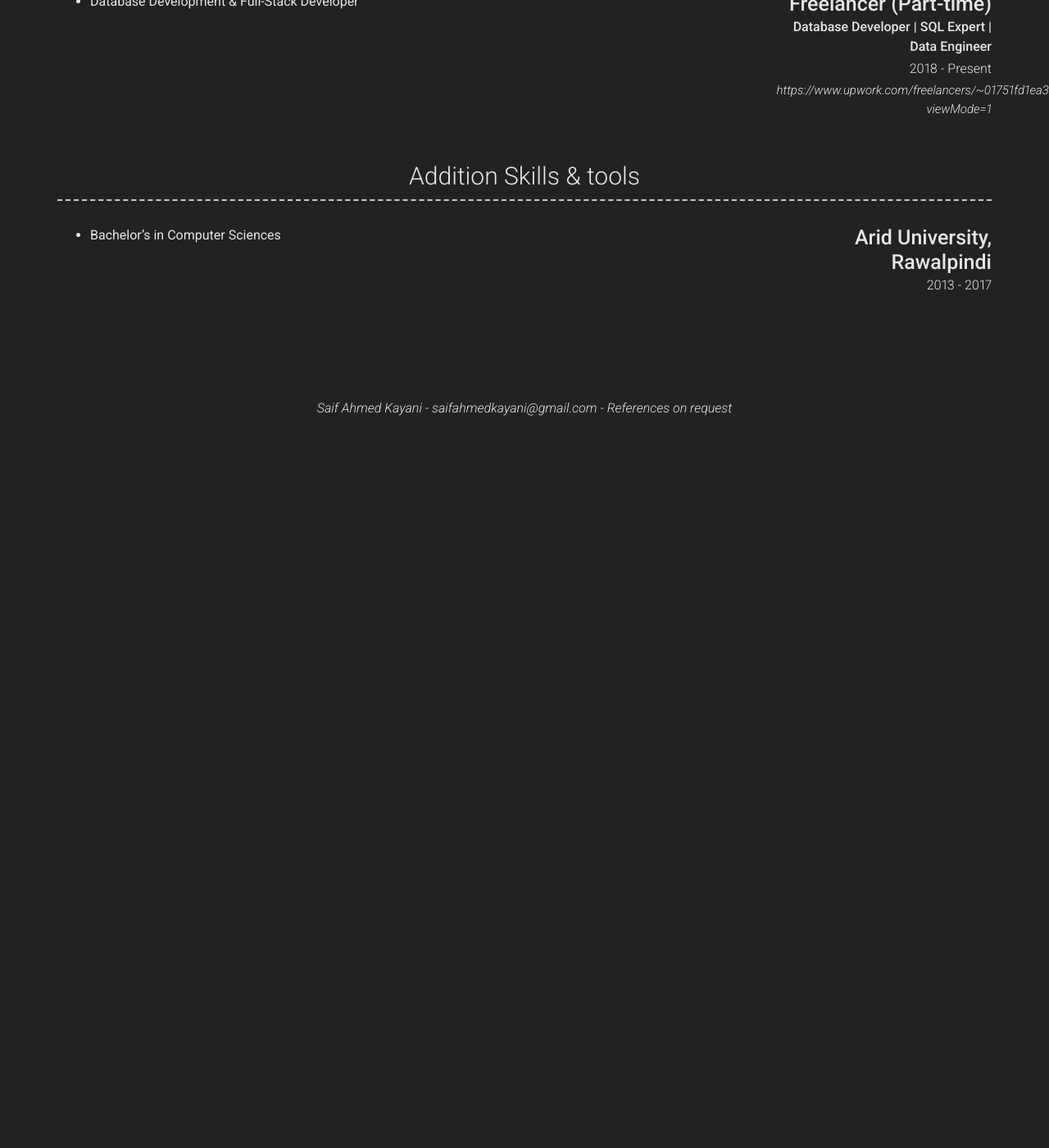
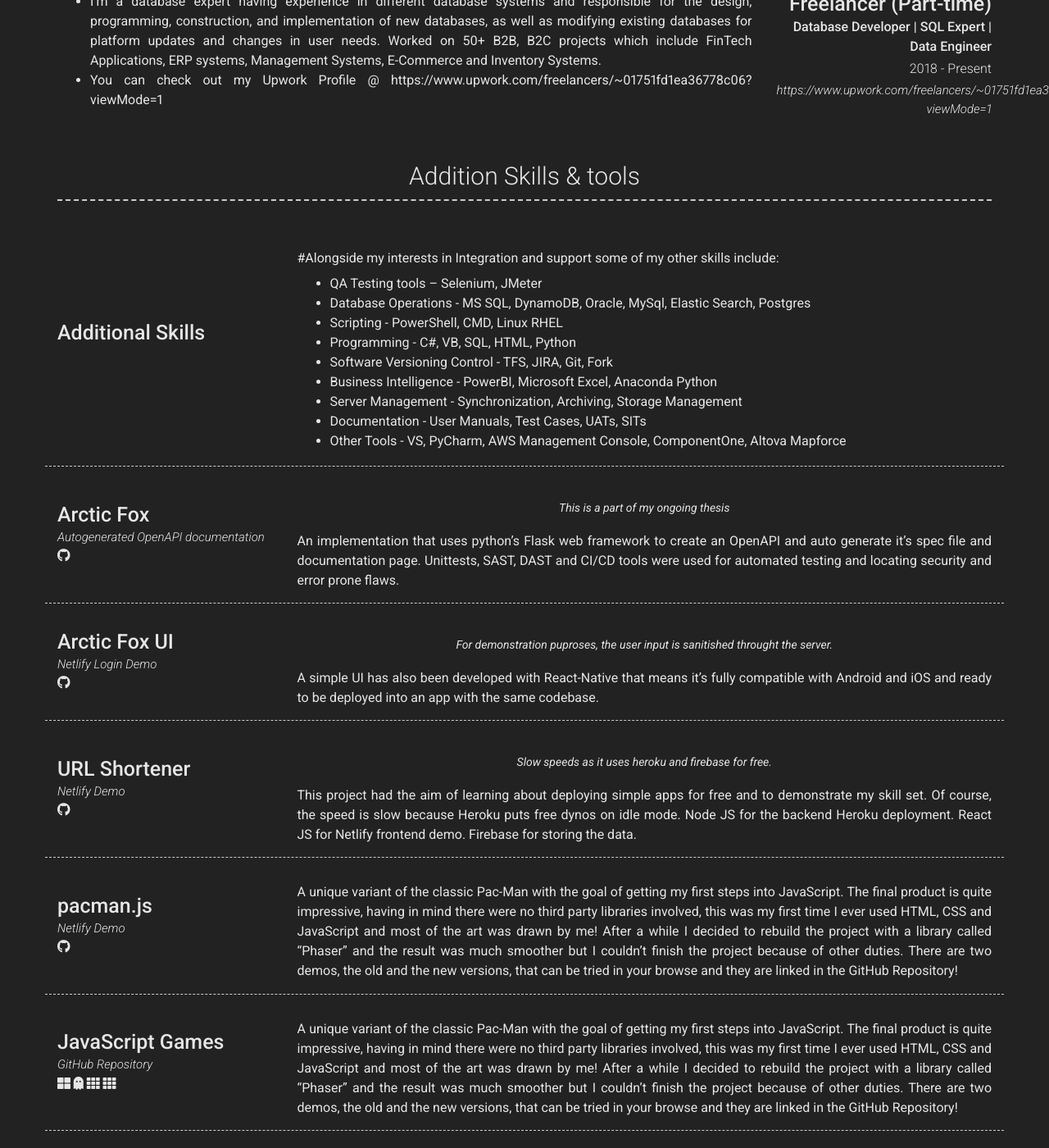
Before and after one commit to saif-ahmad-k/saif-ahmad-k.github.io, a Jekyll site: the page built from index.md, in a window 1280 px wide and 1400 px high, scrolled down 1367 px. Shown: the whole window at 82% size. Built offline with Jekyll 4.4.1, drawn with Linux system fonts in a browser that asks for light colours; nearby versions of some CDN libraries; before the commit the page ends 1885 px from its top, so only the background shows below that; some of the changed text lies outside the part shown.

Commit message:
just another

```diff
--- a/_config.yml
+++ b/_config.yml
@@ -81,7 +81,7 @@ content:
         caption: September 2018 - October 2021
         link: https://www.jazzcash.com.pk/
         quote: >
-          Short description of the company (optional)
+          #Short description of the company (optional)
         description: | # this will include new lines to allow paragraphs
             - Provide support for all applications on all Production Systems.
             - Deployments and integration on all Production Systems.
@@ -107,7 +107,8 @@ content:
         caption: 2018 - Present
         link: https://www.upwork.com/freelancers/~01751fd1ea36778c06?viewMode=1
         description: |
-            - Database Development & Full-Stack Developer
+            - I'm a database expert having experience in different database systems and responsible for the design, programming, construction, and implementation of new databases, as well as modifying existing databases for platform updates and changes in user needs. Worked on 50+ B2B, B2C projects which include FinTech Applications, ERP systems, Management Systems, E-Commerce and Inventory Systems.
+            - You can check out my Upwork Profile @ https://www.upwork.com/freelancers/~01751fd1ea36778c06?viewMode=1
 
   - title: Addition Skills & tools # Title for the section
     layout: list # Type of content section (list/text)
@@ -210,8 +211,6 @@ content:
           After a while I decided to rebuild the project with a library called "Phaser" and the result was much smoother but I couldn't finish the project because of other duties.
           There are two demos, the old and the new versions, that can be tried in your browse and they are linked in the GitHub Repository!
 
-    layout: list
-    content:
       - layout: right
         title: Arid University, Rawalpindi
         #sub_title: Bachelor's in Computer Sciences
```
